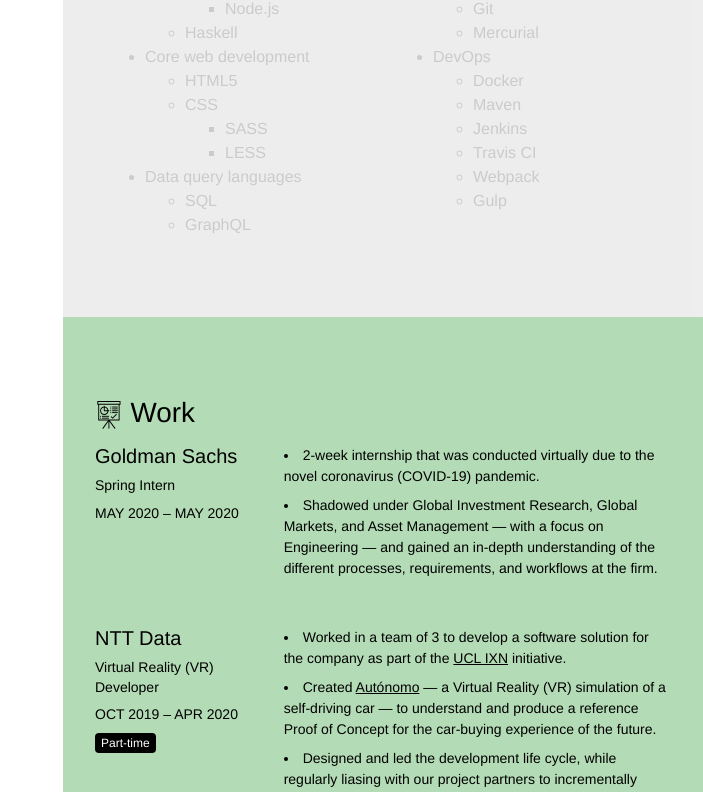
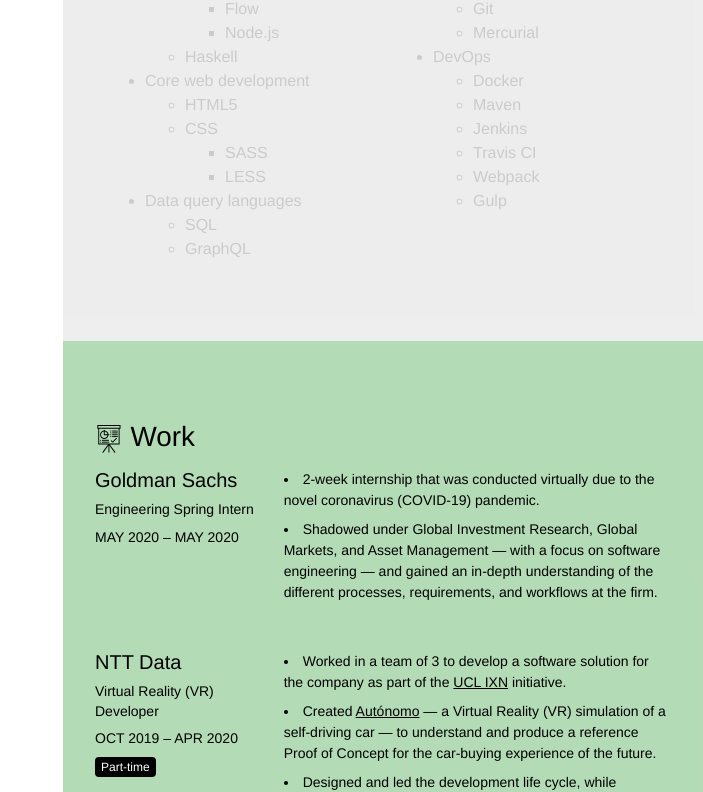
Before and after one commit to abircb/abirbhushan.com, a Vue app: page / in a window 1280 px wide. Shown: the part 1463-2255 px from the top of the page, without its empty margins (577-1280 px from the left). Built offline with nearby package versions, Linux system fonts and the light colour scheme.

Commit message:
update skills

```diff
--- a/src/components/section/Skills.vue
+++ b/src/components/section/Skills.vue
@@ -5,6 +5,8 @@
       <ul>
         <li>Programming languages</li>
         <ul>
+          <li>C/C++</li>
+          <li>Java</li>
           <li>Python</li>
           <!--- <ul>
           <li>Flask</li>
@@ -24,7 +26,6 @@
             <li>Seaborn</li>
           </ul>
         </ul>-->
-          <li>Java</li>
           <li>JavaScript</li>
           <ul>
             <li>ES6+/ESNext</li>
--- a/src/components/section/Work.vue
+++ b/src/components/section/Work.vue
@@ -2,7 +2,7 @@
   <div>
     <Company
       name="Goldman Sachs"
-      position="Spring Intern"
+      position="Engineering Spring Intern"
       :from="new Date(2020, 4)"
       :to="new Date(2020, 4)"
     >
@@ -12,9 +12,9 @@
       </li>
       <li>
         Shadowed under Global Investment Research, Global Markets, and Asset
-        Management — with a focus on Engineering — and gained an in-depth
-        understanding of the different processes, requirements, and workflows at
-        the firm.
+        Management — with a focus on software engineering — and gained an
+        in-depth understanding of the different processes, requirements, and
+        workflows at the firm.
       </li>
     </Company>
     <Company
```
